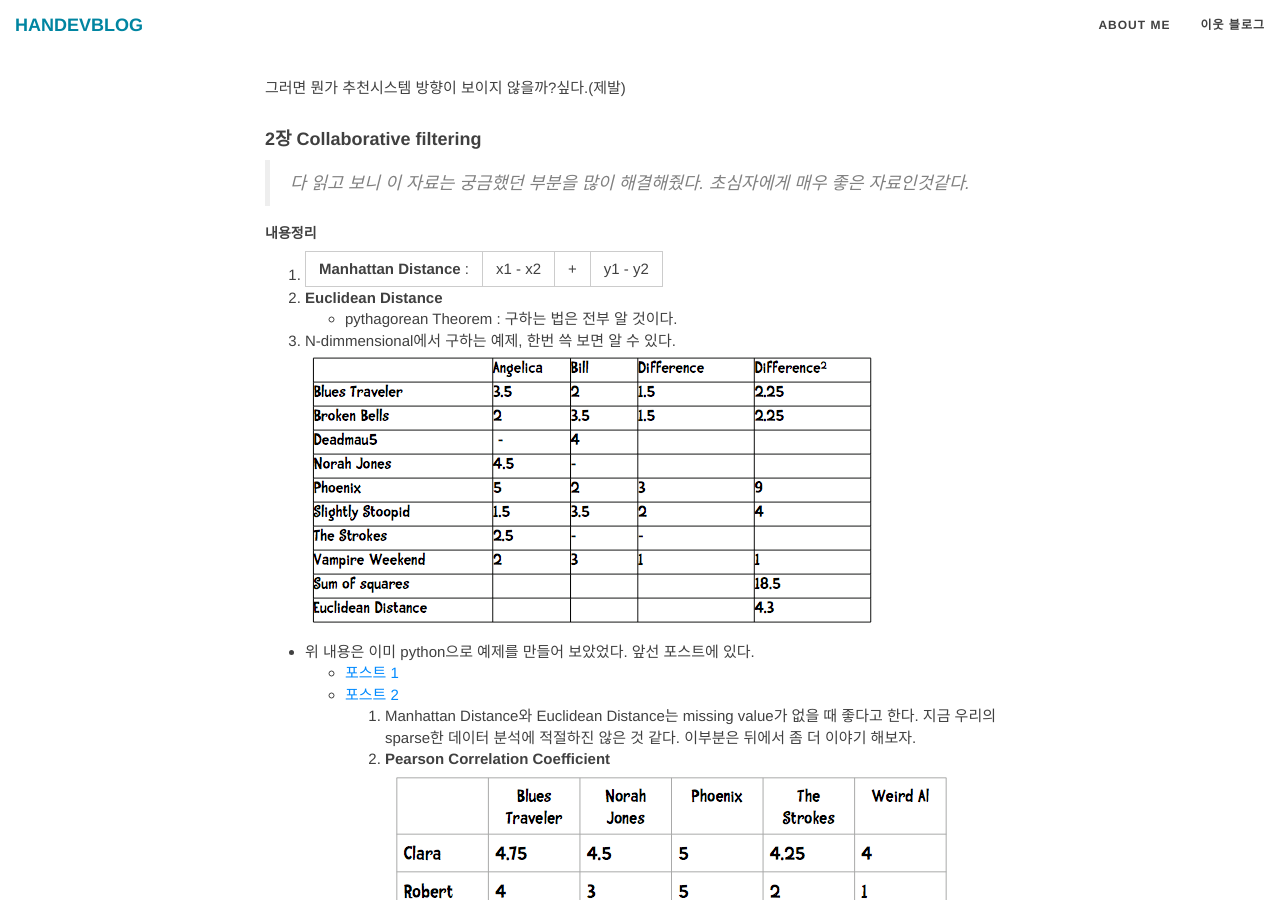
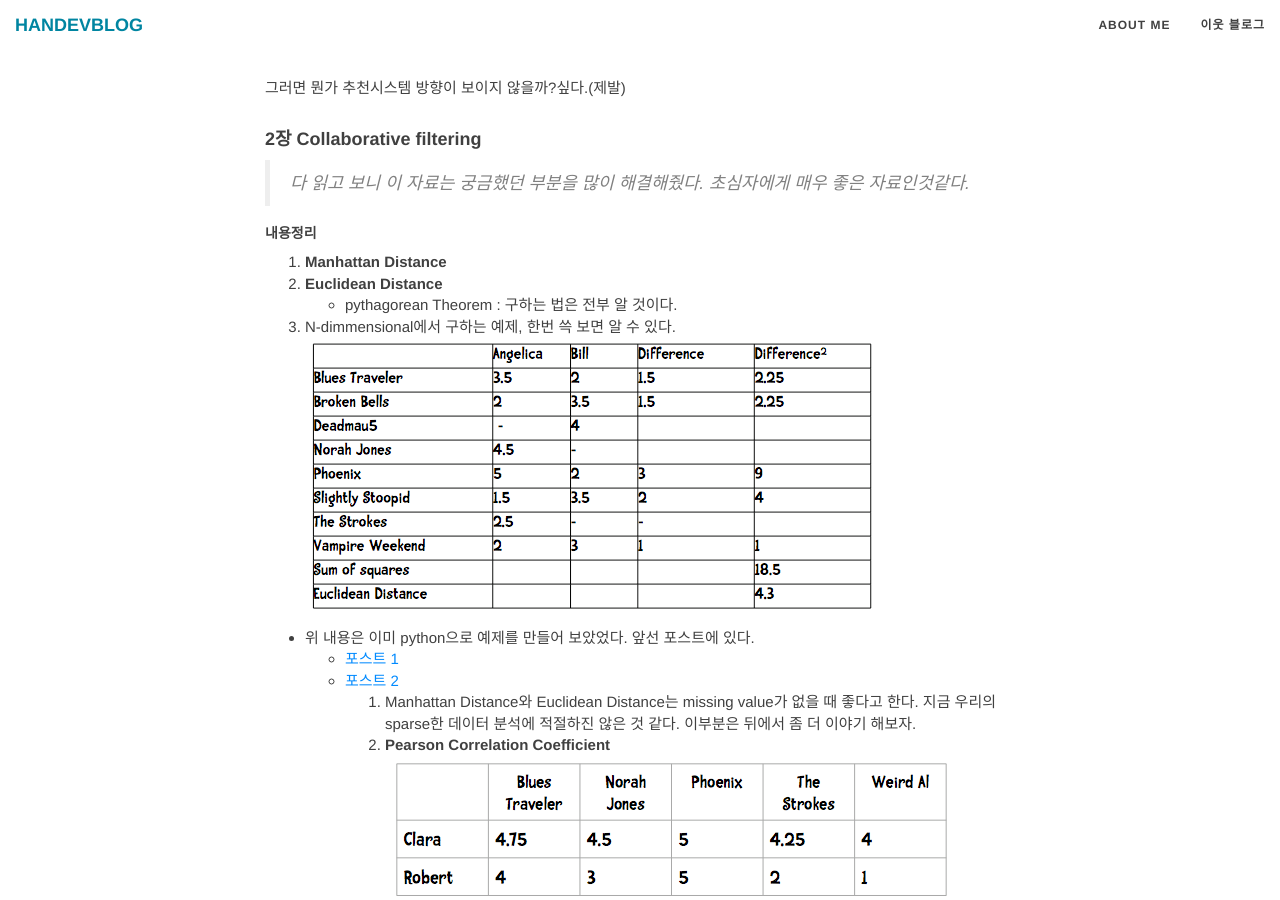
Before and after one commit to hanjungv/hanjungv.github.io, a Jekyll site: the page built from _posts/2017-04/06/2017-04-06-1_capstone_system2.markdown, in a window 1280 px wide and 900 px high, scrolled down 401 px. Built offline with Jekyll 4.4.1, drawn with Linux system fonts in a browser that asks for light colours; nearby versions of some CDN libraries; comment, search, counter and statistics services are not loaded.

```diff
--- a/_posts/2017-04/06/2017-04-06-1_capstone_system2.markdown
+++ b/_posts/2017-04/06/2017-04-06-1_capstone_system2.markdown
@@ -18,7 +18,7 @@ category: PYTHON
 > 다 읽고 보니 이 자료는 궁금했던 부분을 많이 해결해줬다. 초심자에게 매우 좋은 자료인것같다.
 
 ##### 내용정리
-1. **Manhattan Distance** : | x1 - x2| + | y1 - y2 |
+1. **Manhattan Distance**
 2. **Euclidean Distance**
     * pythagorean Theorem : 구하는 법은 전부 알 것이다.
 3. N-dimmensional에서 구하는 예제, 한번 쓱 보면 알 수 있다.
@@ -32,9 +32,9 @@ category: PYTHON
 <img src = '/post_img/201704/06/2.png'>
     * 이런 경우가 있다고 생각해 보자. 여기서 4점은 같은 의미의 4점이 아니다.
     <img src = '/post_img/201704/06/3.png'>
-    * 그래프를 그려보면 이런 형태로 그래프가 그려질 것이다. straight line이 그려진다면 'perfect Agreement'상태를 나타낸다.
+    * 그래프를 그려보면 이런 형태로 그래프가 그려질 것이다. straight line이 그려진다면 'perfect Agreement'상태를 나타낸다.<br/>
     <img src = '/post_img/201704/06/4.png'>
-    * 다른 그래프를 보면 'Pretty Good Agreement', 'Not so Good Agreement'를 알 수 있다. 수식으로 어떻게 구할 수 있을 까?
+    * 다른 그래프를 보면 'Pretty Good Agreement', 'Not so Good Agreement'를 알 수 있다. 수식으로 어떻게 구할 수 있을 까?<br/>
     <img src = '/post_img/201704/06/5.png'>
     * 이 수식은 Pearson의 근사값 계산을 쉽게 해주는 공식이다. 코딩 또한 쉽다.
 
@@ -74,10 +74,10 @@ def pearson(rating1, rating2):
     * 계산법이다. 1에 가까우면 Similarity가 높은것이고 -1에 가까우면 반대에 가까운것이다.
     * 예를 한번 살펴보자
     <img src = '/post_img/201704/06/7.png'>
-    * 이러한 표를 가지고 있다면
+    * 이러한 표를 가지고 있다면<br/>
     <img src = '/post_img/201704/06/8.png'>
     <img src = '/post_img/201704/06/9.png'>
-    * 즉 결과는 0.935, 매우 친밀한 상태이다.
+    * 즉 결과는 0.935, 매우 친밀한 상태이다.<br/>
     <img src = '/post_img/201704/06/10.png'>
 7. 어떤 Similarity를 선택할 것인가?
     * Manhattan / Euclidean 은 **dense** 한 데이터에 적합하다.
```
